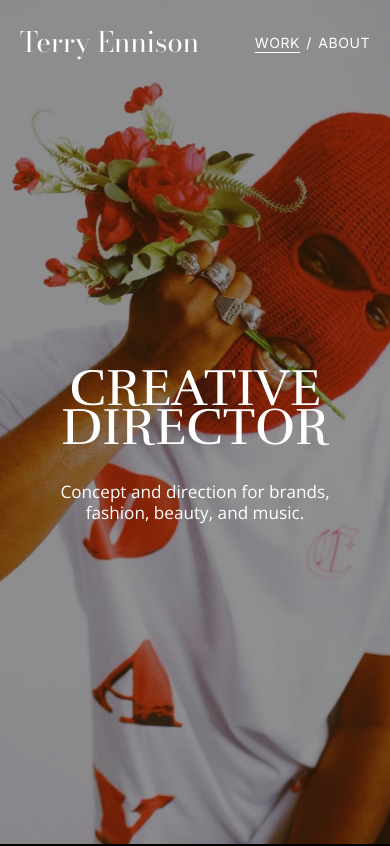
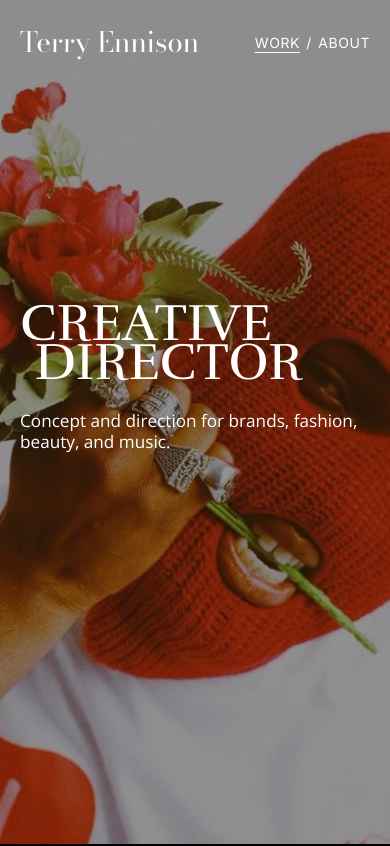
Before and after one commit to terryennison/terryennison-studio, a plain HTML site: page index.html in a window 390 px wide. Shown: the top 846 px of the page. Drawn offline with nearby package versions, Linux system fonts and the light colour scheme.

Commit message:
Match the home hero crop and lower-left headline.
CREATIVE stays left, DIRECTOR shifts right, and the subhead sits below it. The home grid and Cavalry title spacing follow the reference.

Co-authored-by: ennisont <ennisont@yahoo.com>

```diff
--- a/css/styles.css
+++ b/css/styles.css
@@ -116,8 +116,6 @@ a {
 .hero {
   position: relative;
   min-height: 100vh;
-  display: grid;
-  place-items: center;
   overflow: hidden;
 }
 
@@ -130,7 +128,9 @@ a {
   width: 100%;
   height: 100%;
   object-fit: cover;
-  object-position: center 30%;
+  object-position: 64% 6%;
+  transform: scale(1.7);
+  transform-origin: 62% 10%;
 }
 
 .banner-bg {
@@ -149,11 +149,13 @@ a {
 }
 
 .hero-copy {
-  position: relative;
+  position: absolute;
   z-index: 1;
-  text-align: center;
-  padding: calc(var(--header) + 12px) 32px 48px;
-  max-width: 1320px;
+  left: max(48px, 8vw);
+  top: 46%;
+  text-align: left;
+  padding: 0;
+  max-width: none;
 }
 
 .hero h1 {
@@ -167,19 +169,29 @@ a {
   color: #fff;
 }
 
+.hero h1 span {
+  display: block;
+}
+
+.hero h1 .offset {
+  padding-left: 0.48em;
+}
+
 .hero p {
-  margin: 34px 0 0;
+  margin: 78px 0 0;
   font-family: "Open Sans", "Helvetica Neue", sans-serif;
   font-weight: 400;
   font-size: 37px;
   line-height: 1.25;
   color: #fff;
   white-space: nowrap;
+  text-align: left;
 }
 
 .work {
-  width: min(var(--max), calc(100% - 40px));
-  margin: 56px auto 80px;
+  width: min(var(--max), calc(100% - 80px));
+  margin: 0 auto 80px;
+  padding-top: 150px;
 }
 
 .work-grid {
@@ -208,11 +220,11 @@ a {
 }
 
 .lead-title {
-  width: min(var(--max), calc(100% - 40px));
-  margin: 28px auto 56px;
+  width: min(var(--max), calc(100% - 80px));
+  margin: 52px auto 84px;
   font-family: "Bodoni Moda", "Times New Roman", serif;
   font-weight: 400;
-  font-size: clamp(42px, 5vw, 60px);
+  font-size: 48px;
   line-height: 1;
 }
 
@@ -479,9 +491,25 @@ dialog.lightbox::backdrop {
     margin-top: -8vh;
   }
 
+  .hero-copy {
+    left: 20px;
+    right: 16px;
+    top: 36%;
+  }
+
+  .hero h1 .offset {
+    padding-left: 0.28em;
+  }
+
   .hero p {
     font-size: clamp(16px, 4.4vw, 22px);
     white-space: normal;
+    margin-top: 28px;
+  }
+
+  .lead-title {
+    font-size: 36px;
+    margin: 28px auto 36px;
   }
 
   .banner {
--- a/index.html
+++ b/index.html
@@ -41,7 +41,7 @@
       <img src="images/cavalry/01.jpg" alt="Cavalry, photo 1">
     </div>
     <div class="hero-copy">
-      <h1>Creative Director</h1>
+      <h1><span>Creative</span><span class="offset">Director</span></h1>
       <p>Concept and direction for brands, fashion, beauty, and music.</p>
     </div>
   </section>
```
